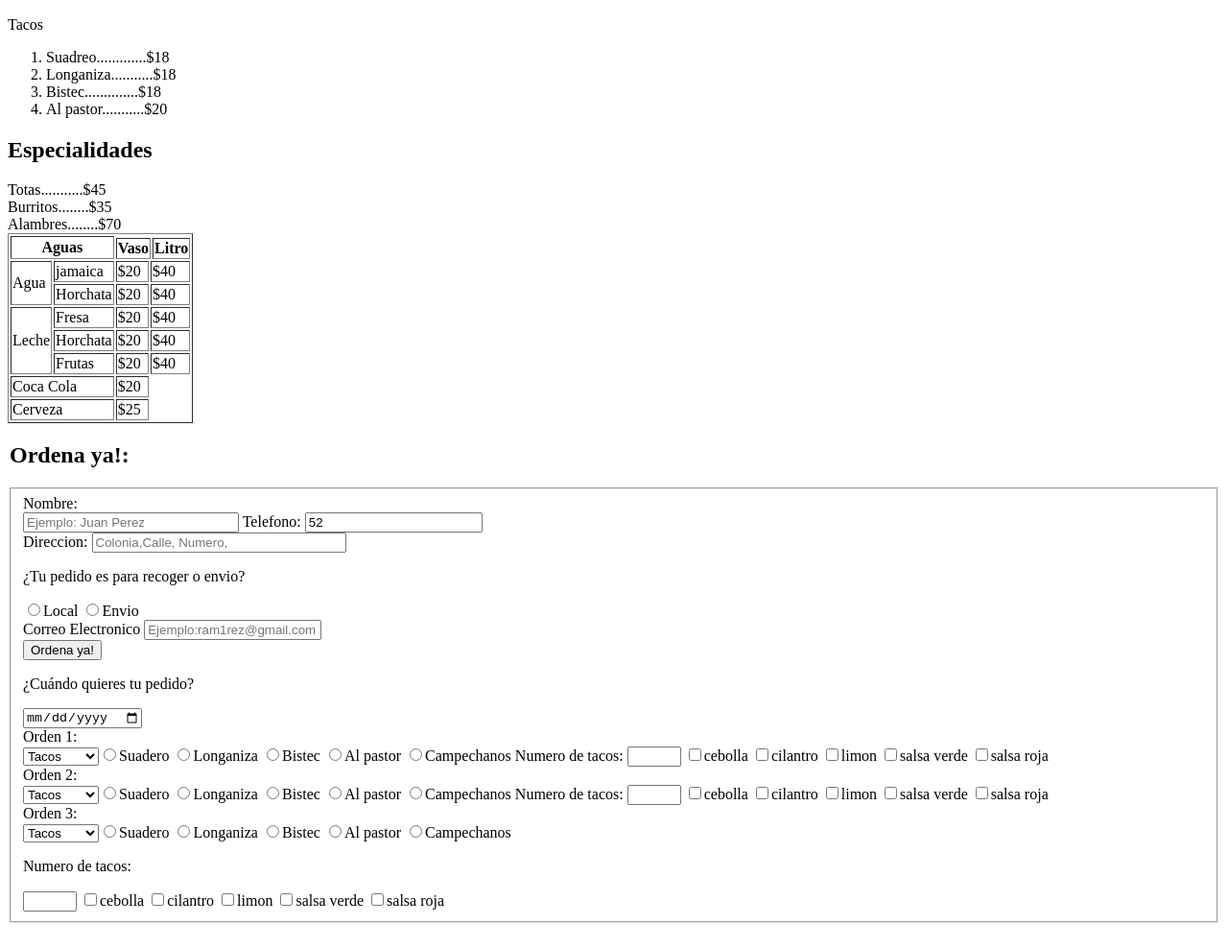
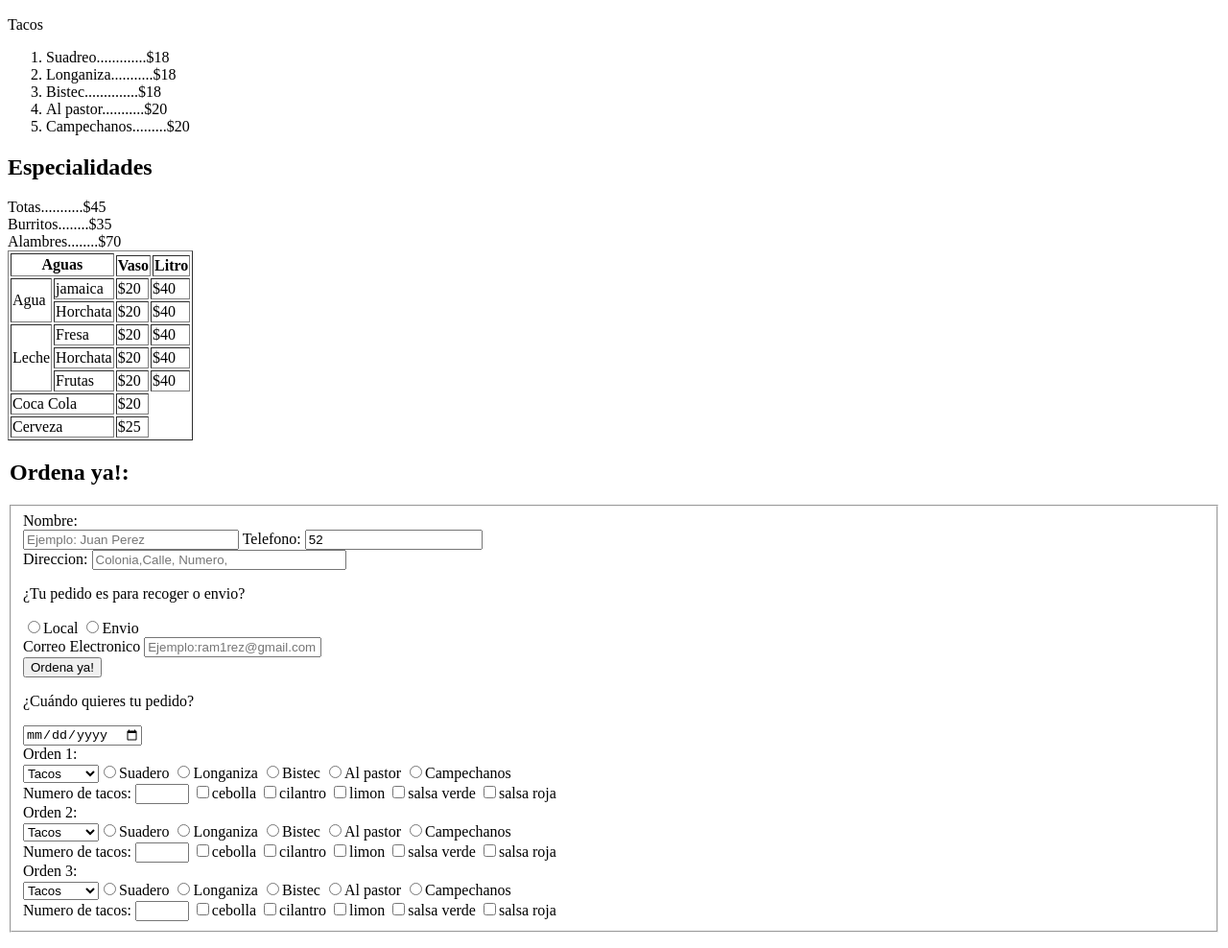
Before and after one commit to imnotvargas/taqueria_vargas, a plain HTML site: page index.html in a window 1280 px wide. Shown: the part 1402-2390 px from the top of the page at 96% size. Drawn offline with Linux system fonts and the light colour scheme.

Commit message:
Add files via upload

```diff
--- a/index.html
+++ b/index.html
@@ -30,6 +30,7 @@
                     <li>Longaniza...........$18</li>
                     <li>Bistec..............$18</li>
                     <li>Al pastor...........$20</li>
+                    <li>Campechanos.........$20</li>
 
                 </ol>
                 <h2>Especialidades</h2>
@@ -113,7 +114,7 @@
                     <input type="radio" name="Carne" id="" value="Al pastor" required>Al pastor
                     <input type="radio" name="Carne" id="" value="Campechanos" required>Campechanos
 
-                    Numero de tacos:
+                    <br>Numero de tacos:
                     <input type="number" name="" id="" min="1" max="20">
                     <input type="checkbox" name="cebolla" id="" value="si">cebolla
                     <input type="checkbox" name="cilantro" id="" value="si">cilantro
@@ -135,16 +136,17 @@
                     <input type="radio" name="Carne" id="" value="Al pastor" required>Al pastor
                     <input type="radio" name="Carne" id="" value="Campechanos" required>Campechanos
 
-                    Numero de tacos:
+                    <br>Numero de tacos:
                     <input type="number" name="" id="" min="1" max="20">
                     <input type="checkbox" name="cebolla" id="" value="si">cebolla
                     <input type="checkbox" name="cilantro" id="" value="si">cilantro
                     <input type="checkbox" name="limon" id="" value="si">limon
                     <input type="checkbox" name="salsa verde" id="" value="si">salsa verde
                     <input type="checkbox" name="salsa roja" id="" value="si">salsa roja
+                </select>
 
-                    <br>Orden 3:
-                    <br><select name="Orden dos" id="">
+                <br>Orden 3:
+                <br><select name="Orden dos" id="">
                     <option value="">Tacos</option>
                     <option value="">Tortas</option>
                     <option value="">Burritos</option>
@@ -156,7 +158,7 @@
                     <input type="radio" name="Carne" id="" value="Al pastor" required>Al pastor
                     <input type="radio" name="Carne" id="" value="Campechanos" required>Campechanos
 
-                    <p>Numero de tacos:</p>
+                    <br>Numero de tacos:
                     <input type="number" name="" id="" min="1" max="20">
                     <input type="checkbox" name="cebolla" id="" value="si">cebolla
                     <input type="checkbox" name="cilantro" id="" value="si">cilantro
```
